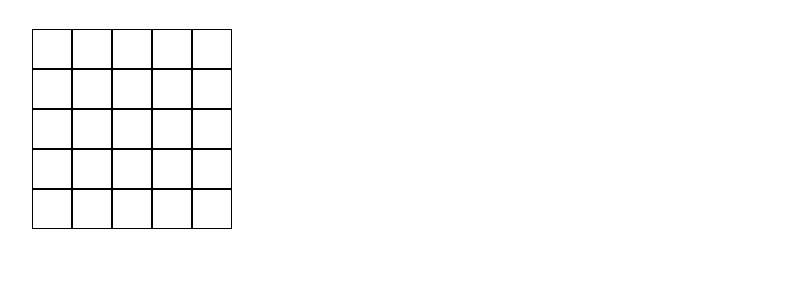
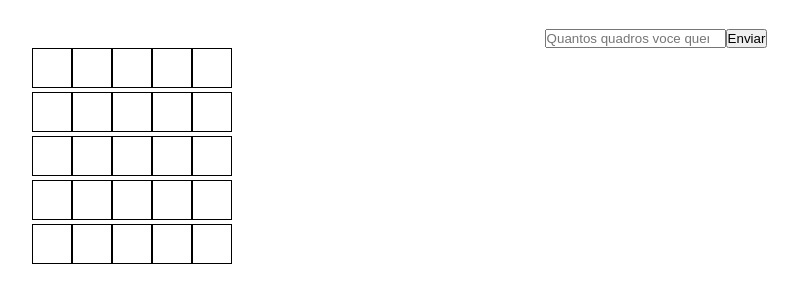
Before and after one commit to SergioEvando23/project-trybe-pixel-art, a website: page index.html in a window 1280 px wide. Shown: the part 80-382 px from the top of the page, without its empty margins (0-798 px from the left). Drawn offline with Linux system fonts and the light colour scheme.

Commit message:
refatorei o codigo dos pixels

```diff
--- a/index.html
+++ b/index.html
@@ -13,7 +13,13 @@
     </h1>
     <main>
         <article id="color-palette"></article>
+        <div>
+            <input id="board-size" type="number" placeholder="Quantos quadros voce quer?" />
+            <button id="send-board-size">Enviar</button>
+        </div>
+
         <article id="pixel-board"></article>
+
     </main>
 
     <script src="script.js"></script>
--- a/script.js
+++ b/script.js
@@ -1,26 +1,30 @@
-for ( let i = 0; i < 4; i += 1) {
-    const div = document.createElement('div');
-    div.className = 'color';
-    div.class = 'color';
-    document.getElementById('color-palette').appendChild(div);
+for (let i = 0; i < 4; i += 1) {
+  const div = document.createElement('div');
+  div.className = 'color';
+  div.class = 'color';
+  document.getElementById('color-palette').appendChild(div);
 }
 
 document.querySelectorAll('.color')[0].style.backgroundColor = '#000000';
 document.querySelectorAll('.color')[1].style.backgroundColor = '#7FFFD4';
 document.querySelectorAll('.color')[2].style.backgroundColor = '#DAA520';
 document.querySelectorAll('.color')[3].style.backgroundColor = '#FF00FF';
+const pixelBoard = document.getElementById('pixel-board');
 
-for (let i1 = 0; i1 < 5; i1 += 1) {
-    const pixelLine = document.createElement('section');
-    pixelLine.id = 'pixel-line';
-    document.getElementById('pixel-board').appendChild(pixelLine);
-    for (let i2 = 0; i2 < 5; i2 += 1) {
-        const divPixel = document.createElement('div');
-        divPixel.className = 'pixel';
-        divPixel.style.backgroundColor = '#FFFFFF';
-        document.querySelectorAll('#pixel-line')[i1].appendChild(divPixel);
-    };
+function PixelGenerator(length) {
+  for (let i1 = 0; i1 < length; i1 += 1) {
+    const pixel = document.createElement('div');
+    pixel.classList.add('pixel');
+    pixelBoard.style.width = `${Math.sqrt(length) * 40}px`;
+    pixelBoard.appendChild(pixel);
+  }
 }
+
+PixelGenerator(25);
+
+// const inputSize = document.getElementById('board-size');
+// const buttonSendSize = document.getElementById('send-board-size');
+// buttonSendSize.addEventListener('click', PixelGenerator);
 
 const selectedColor = document.querySelectorAll('.color')[0].style.backgroundColor;
 selectedColor.className = 'selected';
--- a/style.css
+++ b/style.css
@@ -1,4 +1,5 @@
 * {
+  box-sizing: border-box;
   padding: 0;
   margin: 0;
 }
@@ -10,32 +11,26 @@ main {
 body {
   padding-left: 2em;
 }
+
 #color-palette {
   display: flex;
   flex: 1;
-    width: 168px ;
+  width: 168px;
   margin-bottom: 2em;
   flex-direction: row;
 }
 
 div {
   display: flex;
-    flex: 1 ;
+  flex: 1;
   text-align: center;
   align-items: center;
   justify-content: center;
 }
 
-.pixel, .color {
+.pixel , .color {
   border: 1px solid #000000;
-    width: 40px;
-    height: 40px;
-    box-sizing: border-box;
+  min-width: 40px;
+  min-height: 40px;
+  display: inline-block;
 }
-
-#pixel-board {
-    display: flex;
-    flex: 1;
-    height: 200px;
-    width: 200px;
-}
```
Lines whose indentation alone changed are shown as unchanged.
